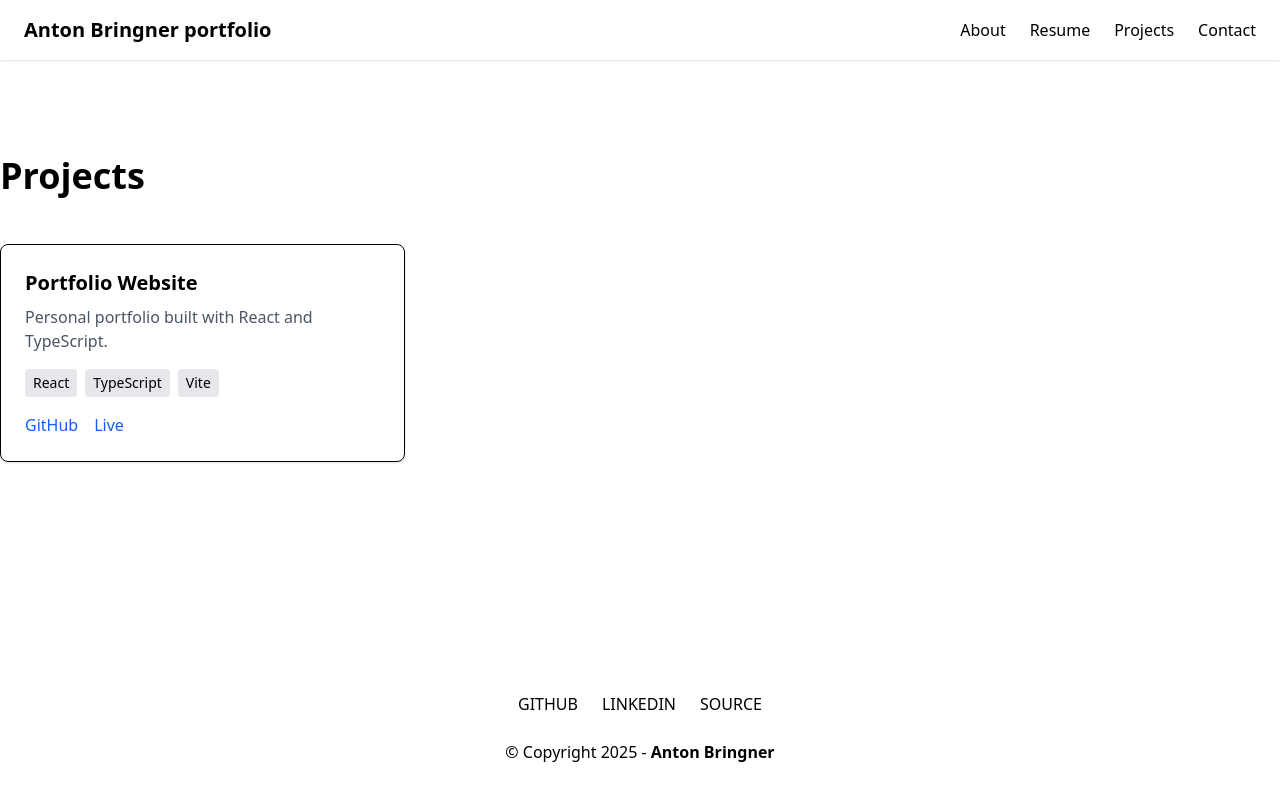
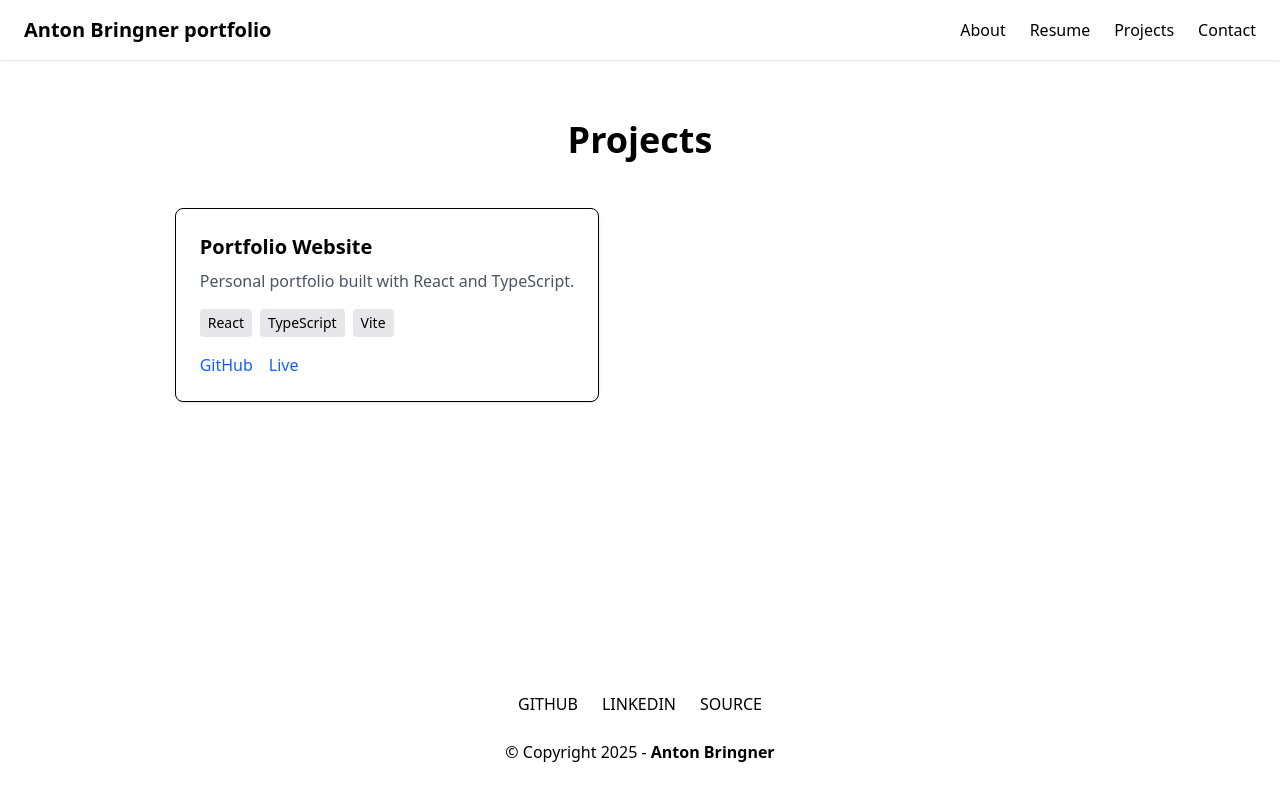
Before and after one commit to Bringdown/Bringdown.github.io, a React (Vite) app: page /#/projects in a window 1280 px wide. Built offline with nearby package versions, Linux system fonts and the light colour scheme.

Commit message:
Improved project card & title placement

```diff
--- a/src/pages/Projects.tsx
+++ b/src/pages/Projects.tsx
@@ -3,10 +3,10 @@ import { projects } from "../data/projects";
 
 const Projects = () => {
   return (
-    <main className="py-24">
-      <div>
-        <h1 className="text-4xl font-semibold mb-12">Projects</h1>
-        <div className="grid gap-8 md:grid-cols-2 lg:grid-cols-3">
+    <main className="py-15">
+      <div className="max-w-5xl mx-auto px-4">
+        <h1 className="text-center text-4xl font-semibold mb-12">Projects</h1>
+        <div className="grid grid-cols-1 md:grid-cols-2 gap-5 justify-items-center">
           {projects.map((project) => (
             <ProjectCard key={project.id} project={project} />
           ))}
```
